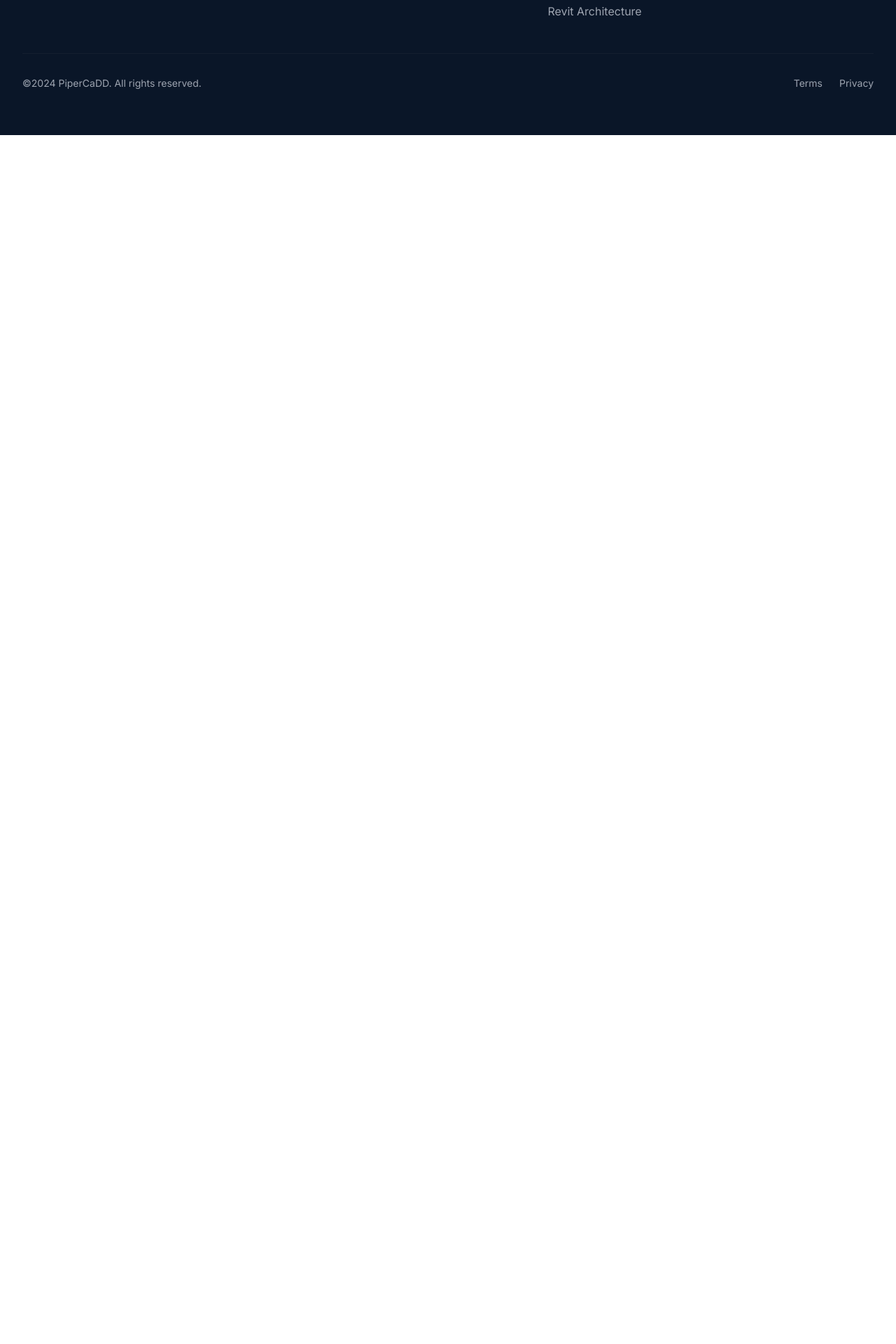
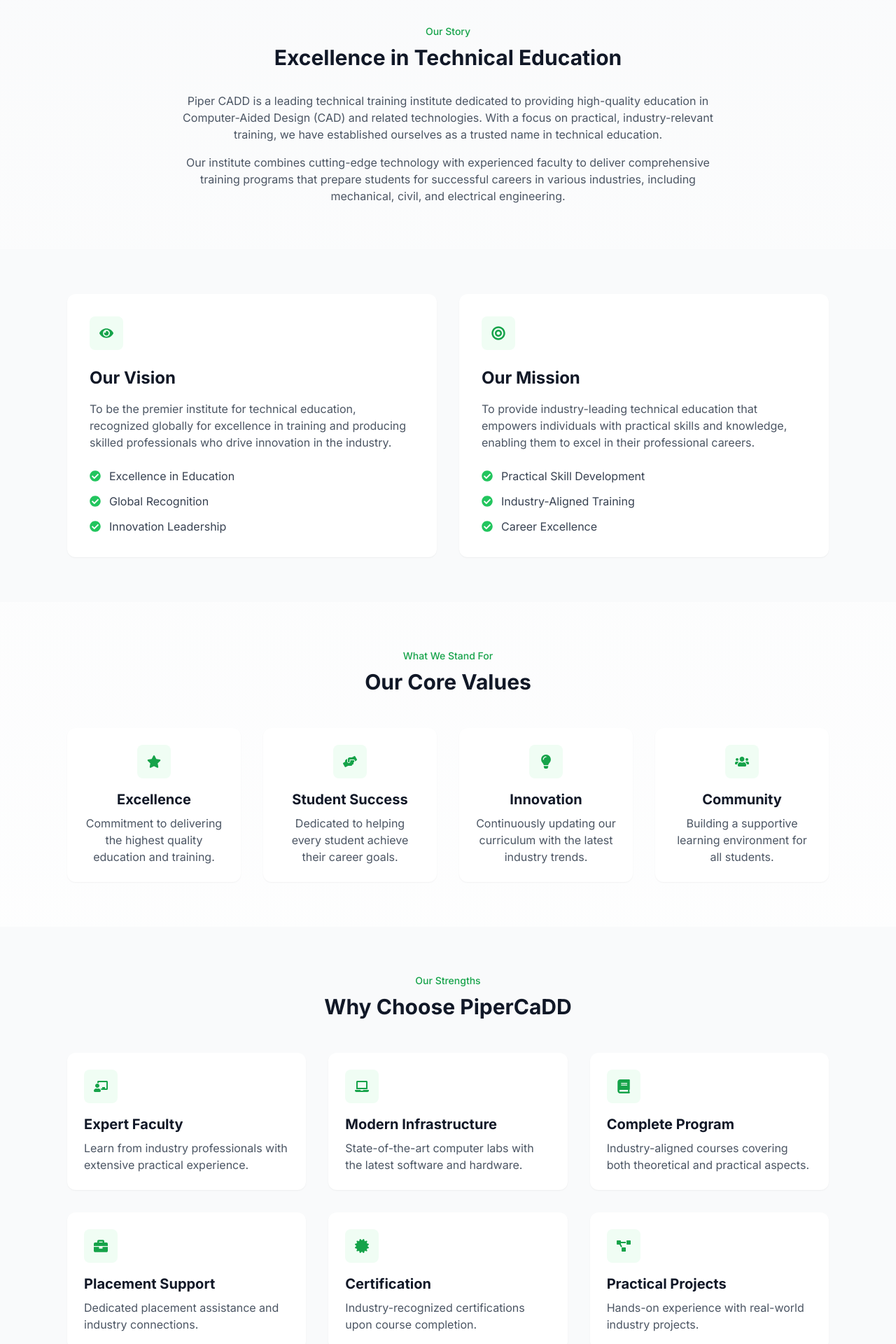
Before and after one commit to dharanigowthamsampath/piper_website_react, a Next.js app: page /about in a window 1280 px wide. Shown: the part 380-2300 px from the top of the page at 70% size. Before the commit the page ends 800 px from the top, so only its background shows below. Built offline with nearby package versions, Linux system fonts and the light colour scheme.

Commit message:
updated pipercadd about page

```diff
--- a/app/about/page.tsx
+++ b/app/about/page.tsx
@@ -1,8 +1,252 @@
-export default function About() {
+import {
+  FaEye,
+  FaBullseye,
+  FaCheckCircle,
+  FaStar,
+  FaHandsHelping,
+  FaLightbulb,
+  FaUsers,
+  FaChalkboardTeacher,
+  FaLaptop,
+  FaBook,
+  FaBriefcase,
+  FaCertificate,
+  FaProjectDiagram,
+} from "react-icons/fa";
+
+export default function AboutPage() {
   return (
-    <main className="p-8">
-      <h1 className="text-3xl font-bold">About Us</h1>
-      <p className="mt-4">Learn more about our mission and vision</p>
+    <main className="min-h-screen bg-gradient-to-b from-gray-50 to-white">
+      {/* Page Header */}
+      <section className="py-24 md:py-32 bg-gradient-to-r from-gray-50 to-white">
+        <div className="max-w-6xl mx-auto px-4 sm:px-6 lg:px-8 text-center">
+          <h1 className="text-4xl md:text-5xl font-bold text-gray-900 mb-4">
+            About Piper CADD
+          </h1>
+          <p className="text-lg text-gray-600">
+            Empowering Future Designers with Industry-Leading CAD Education
+          </p>
+        </div>
+      </section>
+
+      {/* Our Story Section */}
+      <section className="py-16">
+        <div className="max-w-6xl mx-auto px-4 sm:px-6 lg:px-8">
+          <div className="max-w-3xl mx-auto text-center">
+            <span className="text-sm font-medium text-green-600">
+              Our Story
+            </span>
+            <h2 className="mt-2 text-3xl font-bold text-gray-900">
+              Excellence in Technical Education
+            </h2>
+            <div className="mt-8 space-y-4 text-gray-600">
+              <p>
+                Piper CADD is a leading technical training institute dedicated
+                to providing high-quality education in Computer-Aided Design
+                (CAD) and related technologies. With a focus on practical,
+                industry-relevant training, we have established ourselves as a
+                trusted name in technical education.
+              </p>
+              <p>
+                Our institute combines cutting-edge technology with experienced
+                faculty to deliver comprehensive training programs that prepare
+                students for successful careers in various industries, including
+                mechanical, civil, and electrical engineering.
+              </p>
+            </div>
+          </div>
+        </div>
+      </section>
+
+      {/* Vision Mission Section */}
+      <section className="py-16 bg-gray-50">
+        <div className="max-w-6xl mx-auto px-4 sm:px-6 lg:px-8">
+          <div className="grid md:grid-cols-2 gap-8">
+            {/* Vision Card */}
+            <div className="bg-white p-8 rounded-xl shadow-sm">
+              <div className="w-12 h-12 bg-green-50 rounded-lg flex items-center justify-center mb-6">
+                <FaEye className="text-xl text-green-600" />
+              </div>
+              <h2 className="text-2xl font-bold text-gray-900 mb-4">
+                Our Vision
+              </h2>
+              <p className="text-gray-600 mb-6">
+                To be the premier institute for technical education, recognized
+                globally for excellence in training and producing skilled
+                professionals who drive innovation in the industry.
+              </p>
+              <div className="space-y-3">
+                <div className="flex items-center gap-3">
+                  <FaCheckCircle className="text-green-500" />
+                  <span className="text-gray-700">Excellence in Education</span>
+                </div>
+                <div className="flex items-center gap-3">
+                  <FaCheckCircle className="text-green-500" />
+                  <span className="text-gray-700">Global Recognition</span>
+                </div>
+                <div className="flex items-center gap-3">
+                  <FaCheckCircle className="text-green-500" />
+                  <span className="text-gray-700">Innovation Leadership</span>
+                </div>
+              </div>
+            </div>
+
+            {/* Mission Card */}
+            <div className="bg-white p-8 rounded-xl shadow-sm">
+              <div className="w-12 h-12 bg-green-50 rounded-lg flex items-center justify-center mb-6">
+                <FaBullseye className="text-xl text-green-600" />
+              </div>
+              <h2 className="text-2xl font-bold text-gray-900 mb-4">
+                Our Mission
+              </h2>
+              <p className="text-gray-600 mb-6">
+                To provide industry-leading technical education that empowers
+                individuals with practical skills and knowledge, enabling them
+                to excel in their professional careers.
+              </p>
+              <div className="space-y-3">
+                <div className="flex items-center gap-3">
+                  <FaCheckCircle className="text-green-500" />
+                  <span className="text-gray-700">
+                    Practical Skill Development
+                  </span>
+                </div>
+                <div className="flex items-center gap-3">
+                  <FaCheckCircle className="text-green-500" />
+                  <span className="text-gray-700">
+                    Industry-Aligned Training
+                  </span>
+                </div>
+                <div className="flex items-center gap-3">
+                  <FaCheckCircle className="text-green-500" />
+                  <span className="text-gray-700">Career Excellence</span>
+                </div>
+              </div>
+            </div>
+          </div>
+        </div>
+      </section>
+
+      {/* Core Values Section */}
+      <section className="py-16">
+        <div className="max-w-6xl mx-auto px-4 sm:px-6 lg:px-8">
+          <div className="text-center mb-12">
+            <span className="text-sm font-medium text-green-600">
+              What We Stand For
+            </span>
+            <h2 className="mt-2 text-3xl font-bold text-gray-900">
+              Our Core Values
+            </h2>
+          </div>
+          <div className="grid sm:grid-cols-2 lg:grid-cols-4 gap-8">
+            {[
+              {
+                icon: <FaStar />,
+                title: "Excellence",
+                description:
+                  "Commitment to delivering the highest quality education and training.",
+              },
+              {
+                icon: <FaHandsHelping />,
+                title: "Student Success",
+                description:
+                  "Dedicated to helping every student achieve their career goals.",
+              },
+              {
+                icon: <FaLightbulb />,
+                title: "Innovation",
+                description:
+                  "Continuously updating our curriculum with the latest industry trends.",
+              },
+              {
+                icon: <FaUsers />,
+                title: "Community",
+                description:
+                  "Building a supportive learning environment for all students.",
+              },
+            ].map((value, index) => (
+              <div
+                key={index}
+                className="bg-white p-6 rounded-xl shadow-sm text-center"
+              >
+                <div className="w-12 h-12 bg-green-50 rounded-lg flex items-center justify-center mx-auto mb-4">
+                  <span className="text-xl text-green-600">{value.icon}</span>
+                </div>
+                <h3 className="text-xl font-bold text-gray-900 mb-2">
+                  {value.title}
+                </h3>
+                <p className="text-gray-600">{value.description}</p>
+              </div>
+            ))}
+          </div>
+        </div>
+      </section>
+
+      {/* Why Choose Us Section */}
+      <section className="py-16 bg-gray-50">
+        <div className="max-w-6xl mx-auto px-4 sm:px-6 lg:px-8">
+          <div className="text-center mb-12">
+            <span className="text-sm font-medium text-green-600">
+              Our Strengths
+            </span>
+            <h2 className="mt-2 text-3xl font-bold text-gray-900">
+              Why Choose PiperCaDD
+            </h2>
+          </div>
+          <div className="grid sm:grid-cols-2 lg:grid-cols-3 gap-8">
+            {[
+              {
+                icon: <FaChalkboardTeacher />,
+                title: "Expert Faculty",
+                description:
+                  "Learn from industry professionals with extensive practical experience.",
+              },
+              {
+                icon: <FaLaptop />,
+                title: "Modern Infrastructure",
+                description:
+                  "State-of-the-art computer labs with the latest software and hardware.",
+              },
+              {
+                icon: <FaBook />,
+                title: "Complete Program",
+                description:
+                  "Industry-aligned courses covering both theoretical and practical aspects.",
+              },
+              {
+                icon: <FaBriefcase />,
+                title: "Placement Support",
+                description:
+                  "Dedicated placement assistance and industry connections.",
+              },
+              {
+                icon: <FaCertificate />,
+                title: "Certification",
+                description:
+                  "Industry-recognized certifications upon course completion.",
+              },
+              {
+                icon: <FaProjectDiagram />,
+                title: "Practical Projects",
+                description:
+                  "Hands-on experience with real-world industry projects.",
+              },
+            ].map((strength, index) => (
+              <div key={index} className="bg-white p-6 rounded-xl shadow-sm">
+                <div className="w-12 h-12 bg-green-50 rounded-lg flex items-center justify-center mb-4">
+                  <span className="text-xl text-green-600">
+                    {strength.icon}
+                  </span>
+                </div>
+                <h3 className="text-xl font-bold text-gray-900 mb-2">
+                  {strength.title}
+                </h3>
+                <p className="text-gray-600">{strength.description}</p>
+              </div>
+            ))}
+          </div>
+        </div>
+      </section>
     </main>
   );
 }
```
